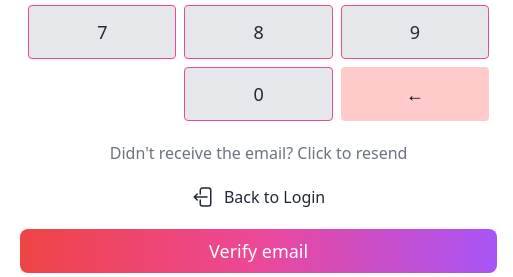
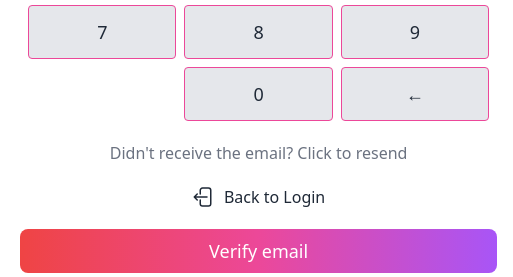
Before and after one commit to gowtham-009/loanapphtml, a plain HTML site: page otp.html in a window 1280 px wide. Shown: the part 351-628 px from the top of the page, 767-1280 px from the left. Drawn offline with nearby package versions, Linux system fonts and the light colour scheme.

Commit message:
Update otp.html

```diff
--- a/otp.html
+++ b/otp.html
@@ -106,7 +106,7 @@
 
                         <!-- Backspace -->
                         <button id="backspaceBtn"
-                            class="bg-red-200 text-black dark:bg-red-800 dark:text-white hover:bg-red-300 dark:hover:bg-red-700 py-3 rounded text-lg">
+                            class="num-btn bg-gray-200 dark:bg-[var(--color-bg)] border border-pink-500 py-3 rounded text-lg">
                             ←
                         </button>
                     </div>
```
